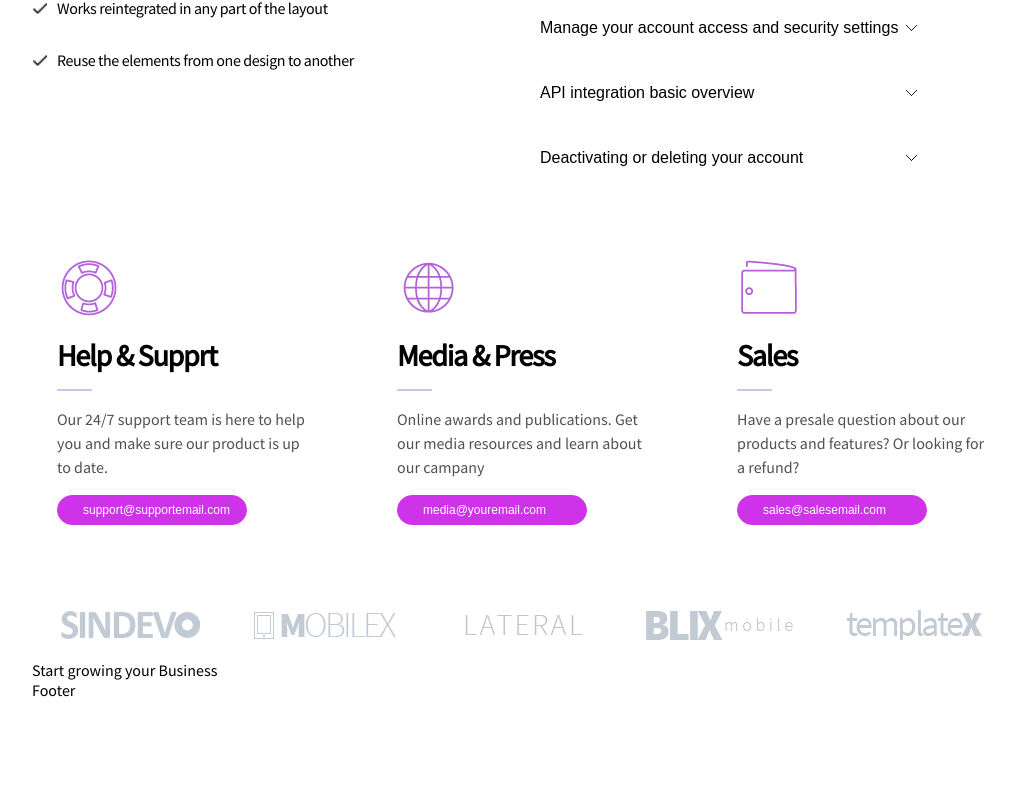
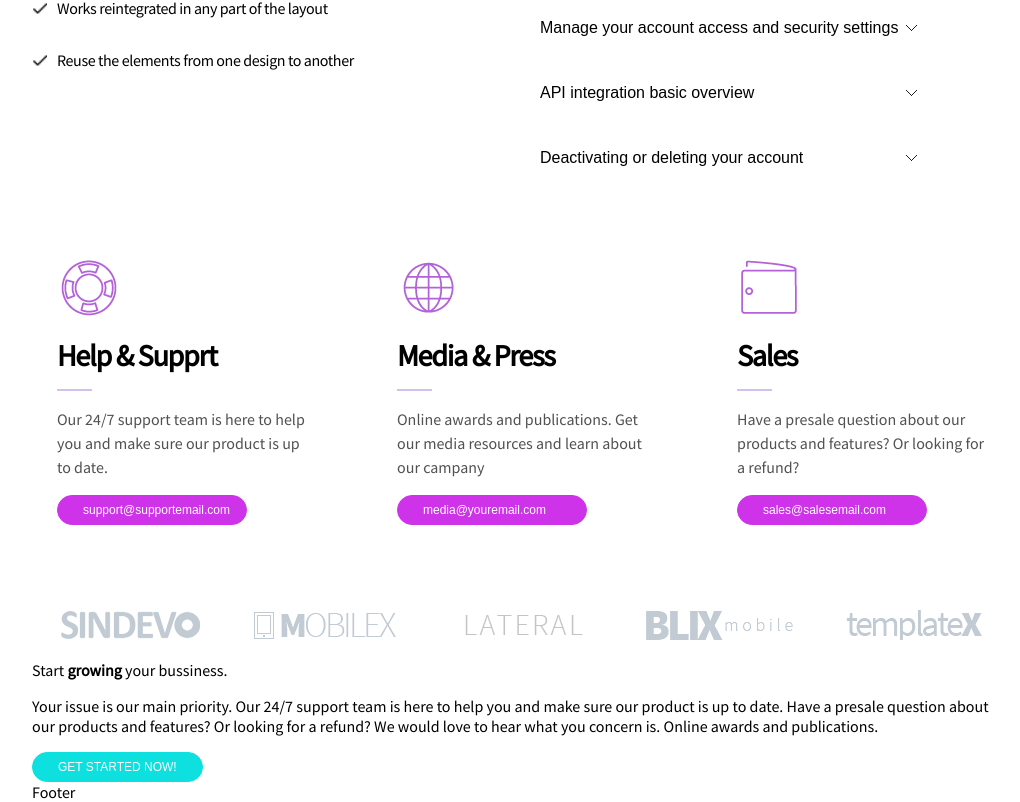
Before and after one commit to Daniel-Vasquez/mi-credito, a React (Create React App) app: page / in a window 1280 px wide. Shown: the part 3322-4124 px from the top of the page, without its empty margins (118-1138 px from the left). Before the commit the page ends 4022 px from the top, so only its background shows below. Built offline with nearby package versions, Linux system fonts and the light colour scheme.

Commit message:
Starting StartBusiness

```diff
--- a/src/components/StartBusiness.jsx
+++ b/src/components/StartBusiness.jsx
@@ -1,9 +1,22 @@
+import Btn from "./Btn";
+
 function StartBusiness() {
   return (
     <div>
-      Start growing your Business
+      <section>
+        Start <strong>growing</strong> your bussiness.
+        <p>
+          Your issue is our main priority. Our 24/7 support team is here to help
+          you and make sure our product is up to date. Have a presale question
+          about our products and features? Or looking for a refund? We would
+          love to hear what you concern is. Online awards and publications.
+        </p>
+      </section>
+      <section>
+        <Btn title='GET STARTED NOW!' color='cyan'/>
+      </section>
     </div>
-  )
+  );
 }
 
-export default StartBusiness
+export default StartBusiness;
```
